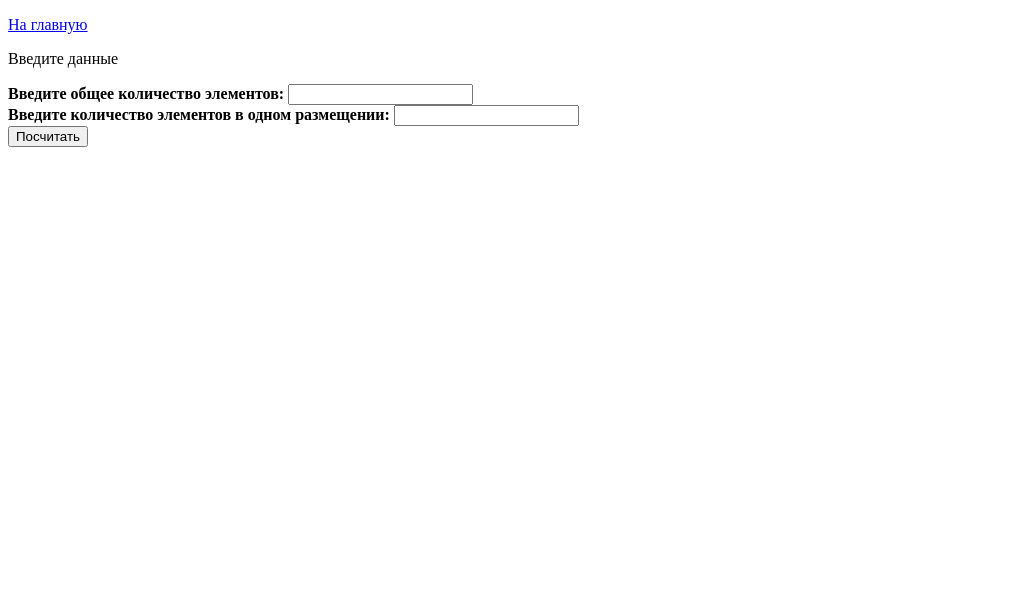
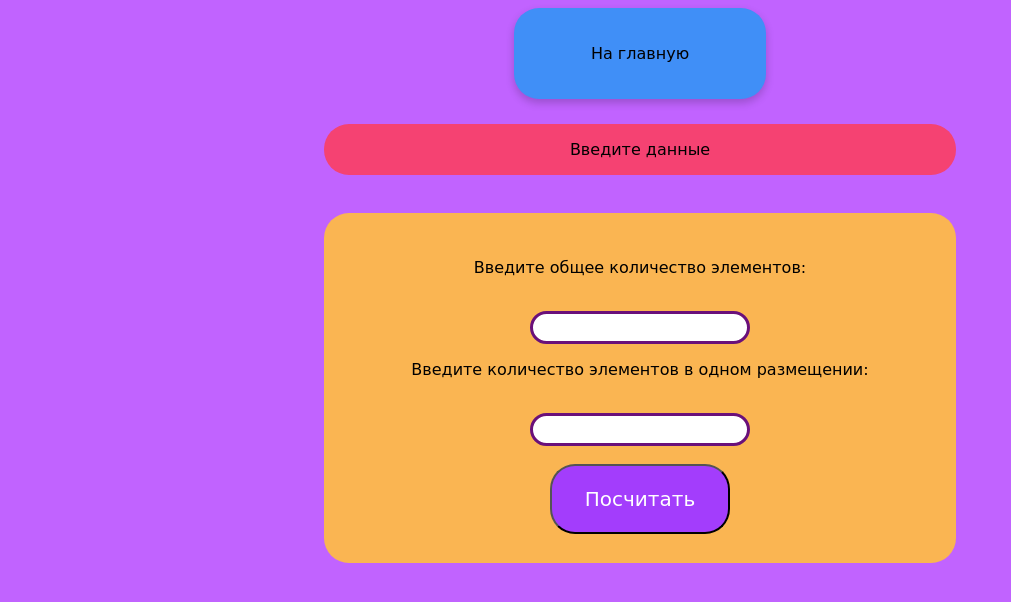
Before and after one commit to AliyaRazyapova/combinatorics-calculator, a Flask app: page /razmeheniya/repeat/ in a window 1280 px wide. Shown: the top 602 px of the page, without its empty margins (0-1011 px from the left). Run offline with Flask 2, Linux system fonts and the light colour scheme.

Commit message:
done frontend

```diff
--- a/static/base.css
+++ b/static/base.css
@@ -1,14 +1,71 @@
+p{
+    font-family: "Comic Sans MS", sans-serif;
+}
+
 body{
+    background: #c163ff;
     display: flex;
     justify-content: center;
-    flex-direction: row;
+}
+
+input {
+    border: 3px solid #6a107a;
+    border-radius: 25px;
+    width: 200px;
+    height: 25px;
+    font-size: 20px;
+    padding-left: 2%;
+    font-family: "Comic Sans MS";
+}
+
+button{
+    color: #ffffff;
+    background: #a33dfc;
+    width: 180px;
+    text-align: center;
+    font-size: 20px;
+    border-radius: 25px;
+}
+
+.content{
+    display: flex;
+    flex-direction: column;
+    justify-content: center;
+    margin: 1% 25%;
+    background: #fab552;
+    text-align: center;
+    border-radius: 25px;
+    min-height: 350px;
+}
+
+.response{
+    word-break:break-all;
+    margin: 0 10%;
+}
+
+.error_1{
+    display: flex;
+    flex-direction: column;
+    justify-content: center;
+    margin: 2% 25%;
+    background: #f54272;
+    text-align: center;
+    border-radius: 25px;
 }
 
 .block{
+    display: flex;
+    flex-direction: column;
+    justify-content: center;
+    background: #408ff7;
+    text-align: center;
+    border-radius: 25px;
     box-shadow: 0 4px 8px 0 rgba(0,0,0,0.2);
-    transition: 0.3s;
-    padding: 50px;
-    margin-right: 30px;
+    padding: 20px;
+}
+
+.block, .error_1, .button_1, .field_1, .response{
+    text-align: center;
 }
 
 a{
--- /dev/null
+++ b/static/perestanovki_not_repeat.css
@@ -0,0 +1,7 @@
+.block{
+    margin: 0 40%;
+}
+
+body {
+    flex-direction: column;
+}
--- a/templates/base.html
+++ b/templates/base.html
@@ -3,6 +3,7 @@
 <head>
     <meta charset="UTF-8">
     <title>{{title}}</title>
+    <link rel="stylesheet" href="/static/main.css">
     <link rel="stylesheet" href="/static/base.css">
 </head>
 <body>
@@ -10,11 +11,11 @@
         <p>На главную</p>
     </a>
     <a class="block" href="/{{title_1}}/repeat/">
-        <p>Перестановки</p>
+        <p>{{title}}</p>
         <p>с повторениями</p>
     </a>
     <a class="block" href="/{{title_1}}/not_repeat/">
-        <p>Перестановки</p>
+        <p>{{title}}</p>
         <p>без повторений</p>
     </a>
 </body>
--- a/templates/razmeheniya_repeat.html
+++ b/templates/razmeheniya_repeat.html
@@ -2,36 +2,47 @@
 <html lang="en">
 <head>
     <meta charset="UTF-8">
+    <link rel="stylesheet" href="/static/base.css">
+    <link rel="stylesheet" href="/static/perestanovki_not_repeat.css">
     <title>Размещения с повторениями</title>
 </head>
 <body>
     <a class="block" href="/">
         <p>На главную</p>
     </a>
+    <div class="error_1">
         {% if error %}
             <p>{{ error }}</p>
         {% endif %}
+    </div>
+    <div class="content">
         <form action="" method="post">
             <div class="field_1">
                 <label>
-                <b>Введите общее количество элементов:</b>
+                    <p>Введите общее количество элементов:</p>
                 </label>
+                <br>
                 <input type="text" class="text_2" name="num" value="">
             </div>
             <div class="field_1">
                 <label>
-                <b>Введите количество элементов в одном размещении:</b>
+                    <p>Введите количество элементов в одном размещении:</p>
                 </label>
+                <br>
                 <input type="text" class="text_2" name="num_1" value="">
             </div>
+            <br>
             <div class="button_1">
                 <button type="submit" class="button_1_1">
-                Посчитать
+                    <p>Посчитать</p>
                 </button>
             </div>
         </form>
+        <div class="response">
         {% if response %}
             <p>{{ response }}</p>
         {% endif %}
+    </div>
+    </div>
 </body>
 </html>
```
Also changed, not shown: static/main.css (added, +13 -0 lines), static/style.css (+25 -0 lines), templates/main.html (+10 -3 lines), templates/perestanovki_not_repeat.html (+12 -2 lines), templates/perestanovki_repeat.html (+13 -9 lines), templates/razmeheniya_not repeat.html (+14 -3 lines), templates/sochetaniay_not_repeat.html (+14 -3 lines), templates/sochetaniay_repeat.html (+14 -3 lines). Lines whose indentation alone changed are shown as unchanged.
